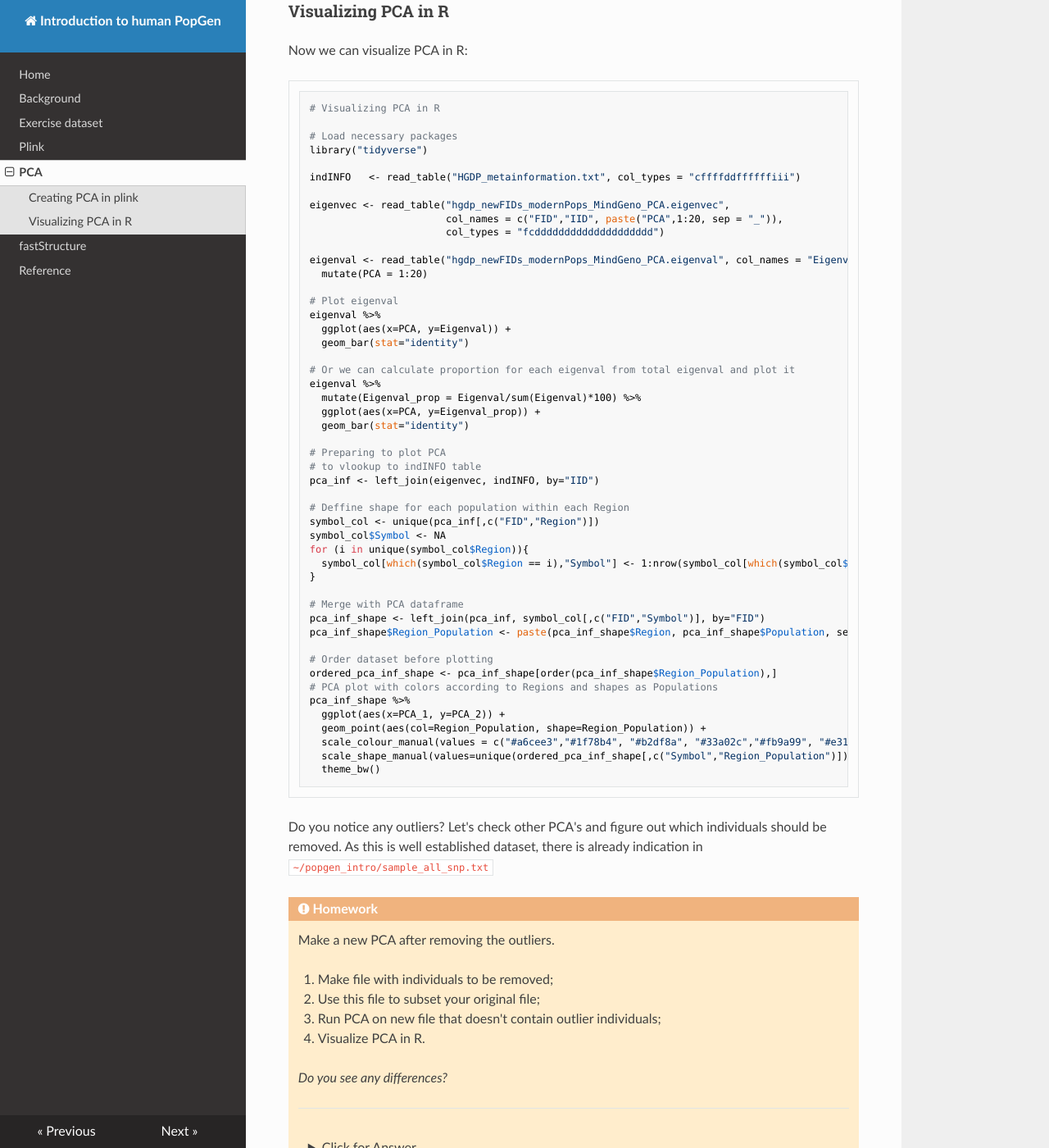
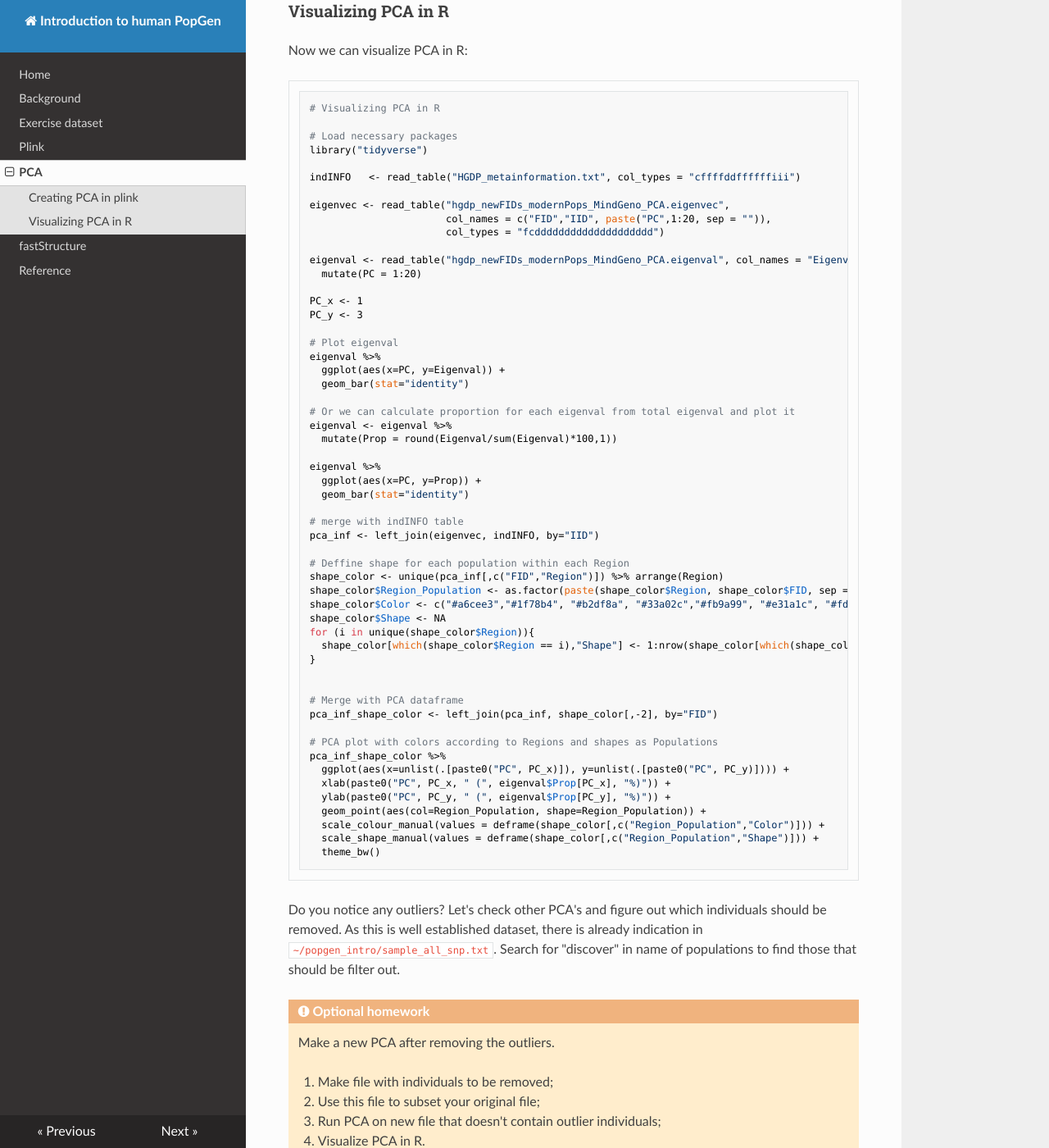
Before and after one commit to bajicv/popgen_intro, an MkDocs documentation site: the page built from docs/04_PCA.md, in a window 1280 px wide and 1400 px high, scrolled down 2164 px. Shown: the whole window at 82% size. Built offline with MkDocs 1.6.1, drawn with Linux system fonts in a browser that asks for light colours; nearby versions of some CDN libraries.

Commit message:
changes in PCA.md

````diff
--- a/docs/04_PCA.md
+++ b/docs/04_PCA.md
@@ -38,54 +38,60 @@ library("tidyverse")
 indINFO   <- read_table("HGDP_metainformation.txt", col_types = "cffffddffffffiii")
 
 eigenvec <- read_table("hgdp_newFIDs_modernPops_MindGeno_PCA.eigenvec",
-                       col_names = c("FID","IID", paste("PCA",1:20, sep = "_")),
+                       col_names = c("FID","IID", paste("PC",1:20, sep = "")),
                        col_types = "fcdddddddddddddddddddd")
 
 eigenval <- read_table("hgdp_newFIDs_modernPops_MindGeno_PCA.eigenval", col_names = "Eigenval") %>%
-  mutate(PCA = 1:20)
+  mutate(PC = 1:20)
+
+PC_x <- 1
+PC_y <- 3
 
 # Plot eigenval
 eigenval %>%
-  ggplot(aes(x=PCA, y=Eigenval)) +
+  ggplot(aes(x=PC, y=Eigenval)) +
   geom_bar(stat="identity")
 
 # Or we can calculate proportion for each eigenval from total eigenval and plot it
+eigenval <- eigenval %>%
+  mutate(Prop = round(Eigenval/sum(Eigenval)*100,1))
+
 eigenval %>%
-  mutate(Eigenval_prop = Eigenval/sum(Eigenval)*100) %>%
-  ggplot(aes(x=PCA, y=Eigenval_prop)) +
+  ggplot(aes(x=PC, y=Prop)) +
   geom_bar(stat="identity")
 
-# Preparing to plot PCA
-# to vlookup to indINFO table
+# merge with indINFO table
 pca_inf <- left_join(eigenvec, indINFO, by="IID")
 
 # Deffine shape for each population within each Region
-symbol_col <- unique(pca_inf[,c("FID","Region")])
-symbol_col$Symbol <- NA
-for (i in unique(symbol_col$Region)){
-  symbol_col[which(symbol_col$Region == i),"Symbol"] <- 1:nrow(symbol_col[which(symbol_col$Region == i),])
+shape_color <- unique(pca_inf[,c("FID","Region")]) %>% arrange(Region)
+shape_color$Region_Population <- as.factor(paste(shape_color$Region, shape_color$FID, sep = " - "))
+shape_color$Color <- c("#a6cee3","#1f78b4", "#b2df8a", "#33a02c","#fb9a99", "#e31a1c", "#fdbf6f")[shape_color$Region]
+shape_color$Shape <- NA
+for (i in unique(shape_color$Region)){
+  shape_color[which(shape_color$Region == i),"Shape"] <- 1:nrow(shape_color[which(shape_color$Region == i),])
 }
 
+
 # Merge with PCA dataframe
-pca_inf_shape <- left_join(pca_inf, symbol_col[,c("FID","Symbol")], by="FID")
-pca_inf_shape$Region_Population <- paste(pca_inf_shape$Region, pca_inf_shape$Population, sep = " - ")
+pca_inf_shape_color <- left_join(pca_inf, shape_color[,-2], by="FID")
 
-# Order dataset before plotting
-ordered_pca_inf_shape <- pca_inf_shape[order(pca_inf_shape$Region_Population),]
 # PCA plot with colors according to Regions and shapes as Populations
-pca_inf_shape %>%
-  ggplot(aes(x=PCA_1, y=PCA_2)) +
+pca_inf_shape_color %>%
+  ggplot(aes(x=unlist(.[paste0("PC", PC_x)]), y=unlist(.[paste0("PC", PC_y)]))) +
+  xlab(paste0("PC", PC_x, " (", eigenval$Prop[PC_x], "%)")) +
+  ylab(paste0("PC", PC_y, " (", eigenval$Prop[PC_y], "%)")) +
   geom_point(aes(col=Region_Population, shape=Region_Population)) +
-  scale_colour_manual(values = c("#a6cee3","#1f78b4", "#b2df8a", "#33a02c","#fb9a99", "#e31a1c", "#fdbf6f")[as.factor(unique(ordered_pca_inf_shape[,c("Region","Region_Population")])$Region)]) +
-  scale_shape_manual(values=unique(ordered_pca_inf_shape[,c("Symbol","Region_Population")])$Symbol) +
+  scale_colour_manual(values = deframe(shape_color[,c("Region_Population","Color")])) +
+  scale_shape_manual(values = deframe(shape_color[,c("Region_Population","Shape")])) +
   theme_bw()
 ```
 
 Do you notice any outliers? Let's check other PCA's and figure out which individuals should be removed.
-As this is well established dataset, there is already indication in `~/popgen_intro/sample_all_snp.txt`
+As this is well established dataset, there is already indication in `~/popgen_intro/sample_all_snp.txt`. Search for "discover" in name of populations to find those that should be filter out.
 
 
-!!! warning "Homework"
+!!! warning "Optional homework"
     Make a new PCA after removing the outliers.
 
     1. Make file with individuals to be removed;
````
